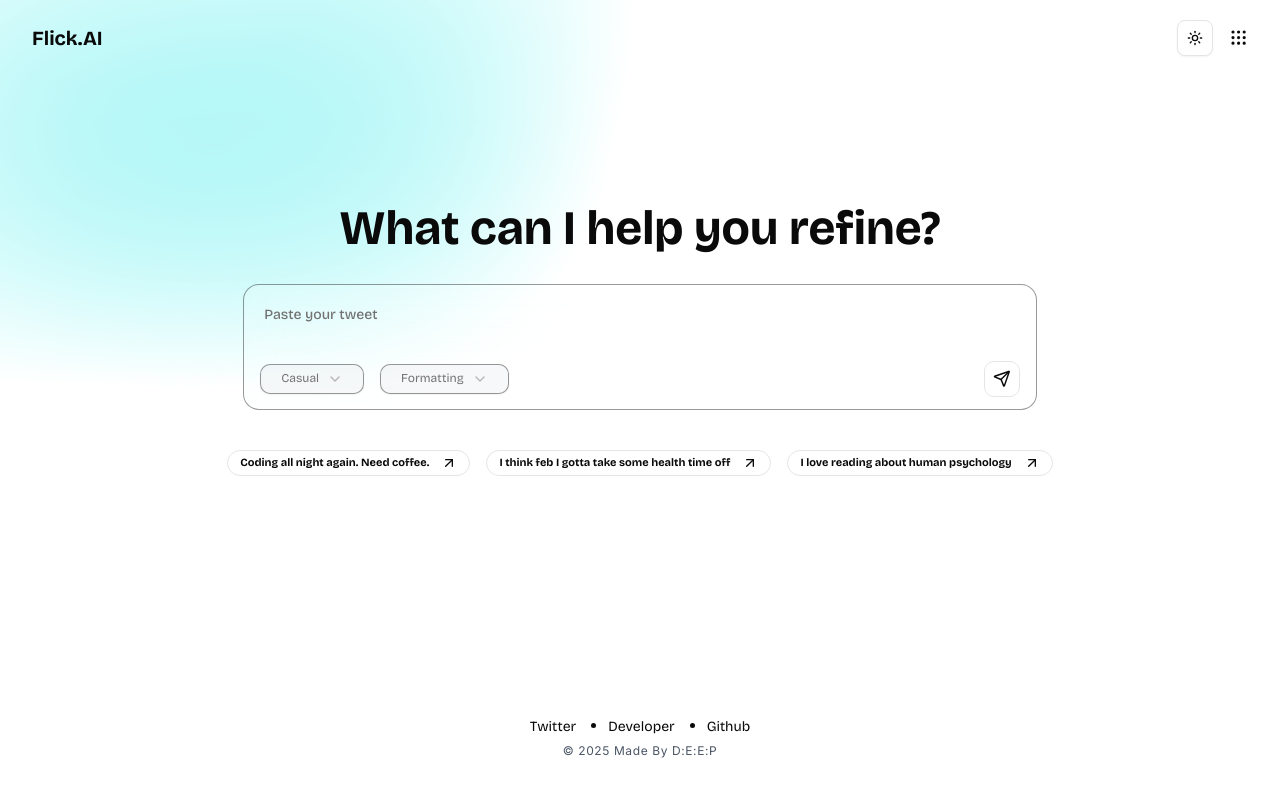
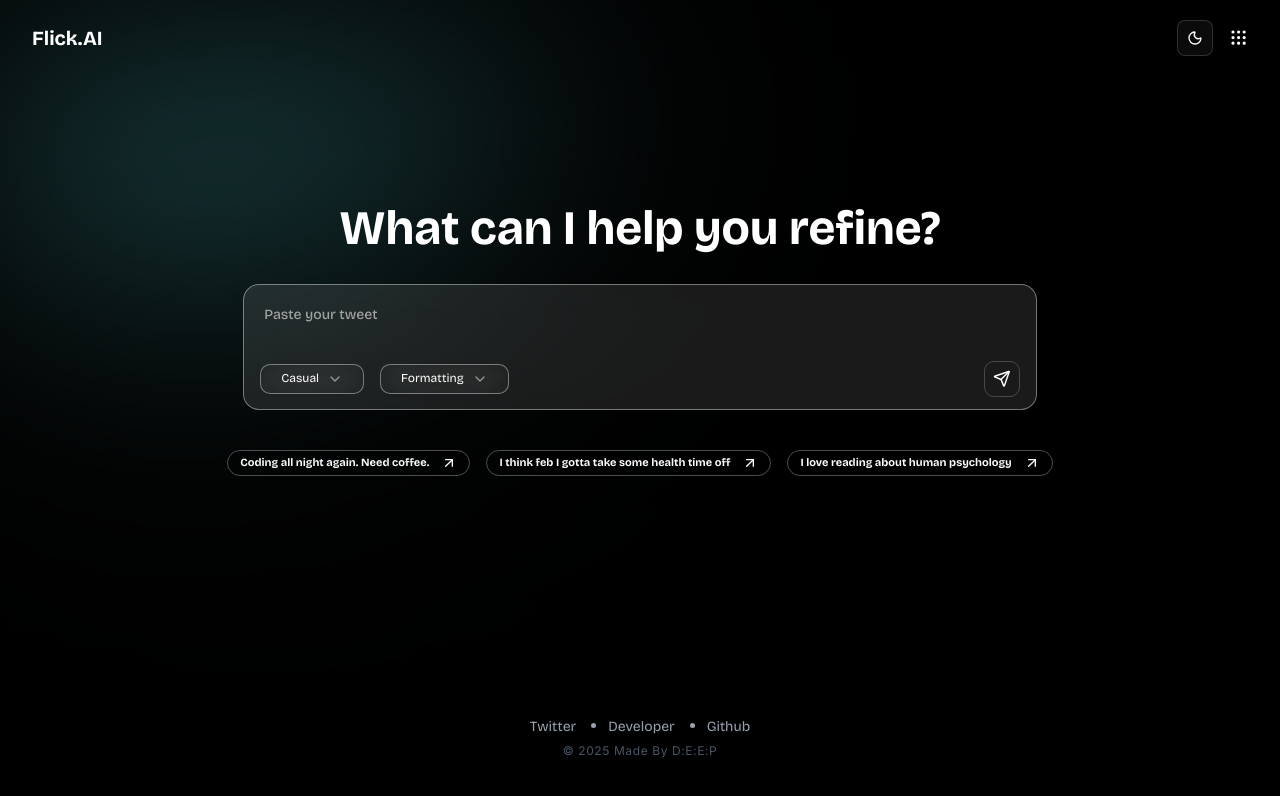
Before and after one commit to ds-spec/virtualmeet, a Next.js app: page / in a window 1280 px wide. Shown: the top 796 px of the page. Built offline with nearby package versions, Linux system fonts and the light colour scheme.

Commit message:
Build useTweet hook

```diff
--- a/src/app/providers.tsx
+++ b/src/app/providers.tsx
@@ -1,12 +1,17 @@
 "use client";
 
 import { ThemeProvider } from "@/components/theme-provider";
+import TweetProvider from "@/context/TweetContext";
 
 export default function Providers({ children }: { children: React.ReactNode }) {
   return <ThemeProvider
     attribute="class"
-    defaultTheme="light"
+    defaultTheme="dark"
     enableSystem
     disableTransitionOnChange
-  >{children}</ThemeProvider>
+  >
+    <TweetProvider>
+      {children}
+    </TweetProvider>
+  </ThemeProvider>
 }
--- a/src/components/Footer.tsx
+++ b/src/components/Footer.tsx
@@ -3,7 +3,6 @@ import Link from "next/link";
 export default function Footer() {
   return (
     <footer className="absolute w-full bottom-10 flex flex-col justify-center items-center gap-1">
-      <div className="">
       <ul className="flex items-center gap-8 dark:text-gray-400">
         <li>
           <Link className="text-sm" href="#">Twitter</Link>
@@ -15,7 +14,6 @@ export default function Footer() {
           <Link className="text-sm" href="https://github.com/ds-spec" target="_blank" >Github</Link>
         </li>
       </ul>
-      </div>
       <p className="text-gray-600 text-[12px] tracking-wider font-inter">&copy; 2025 Made By D:E:E:P</p>
     </footer>
   );
--- a/src/components/Navbar.tsx
+++ b/src/components/Navbar.tsx
@@ -1,3 +1,4 @@
+
 import { Grip } from "lucide-react";
 import { ThemeToggleButton } from "./ThemeToggleButton";
 
--- /dev/null
+++ b/src/context/TweetContext.tsx
@@ -0,0 +1,26 @@
+'use client'
+
+import { createContext, useState } from "react";
+
+type TweetContextType = {
+  tweet: string;
+  setTweet: (tweet: string) => void;
+};
+
+export const TweetContext = createContext<TweetContextType | undefined>(
+  undefined
+);
+
+export default function TweetProvider({
+  children,
+}: {
+  children: React.ReactNode;
+}) {
+  const [tweet, setTweet] = useState("");
+
+  return (
+    <TweetContext.Provider value={{ tweet, setTweet }}>
+      {children}
+    </TweetContext.Provider>
+  );
+}
--- /dev/null
+++ b/src/hooks/useTweet.ts
@@ -0,0 +1,12 @@
+"use client";
+
+import { TweetContext } from "@/context/TweetContext";
+import { useContext } from "react";
+
+export default function useTweet() {
+  const context = useContext(TweetContext);
+  if (!context) {
+    throw new Error("useTweet must be used within a TweetProvider");
+  }
+  return context;
+}
```
Lines whose indentation alone changed are shown as unchanged.
